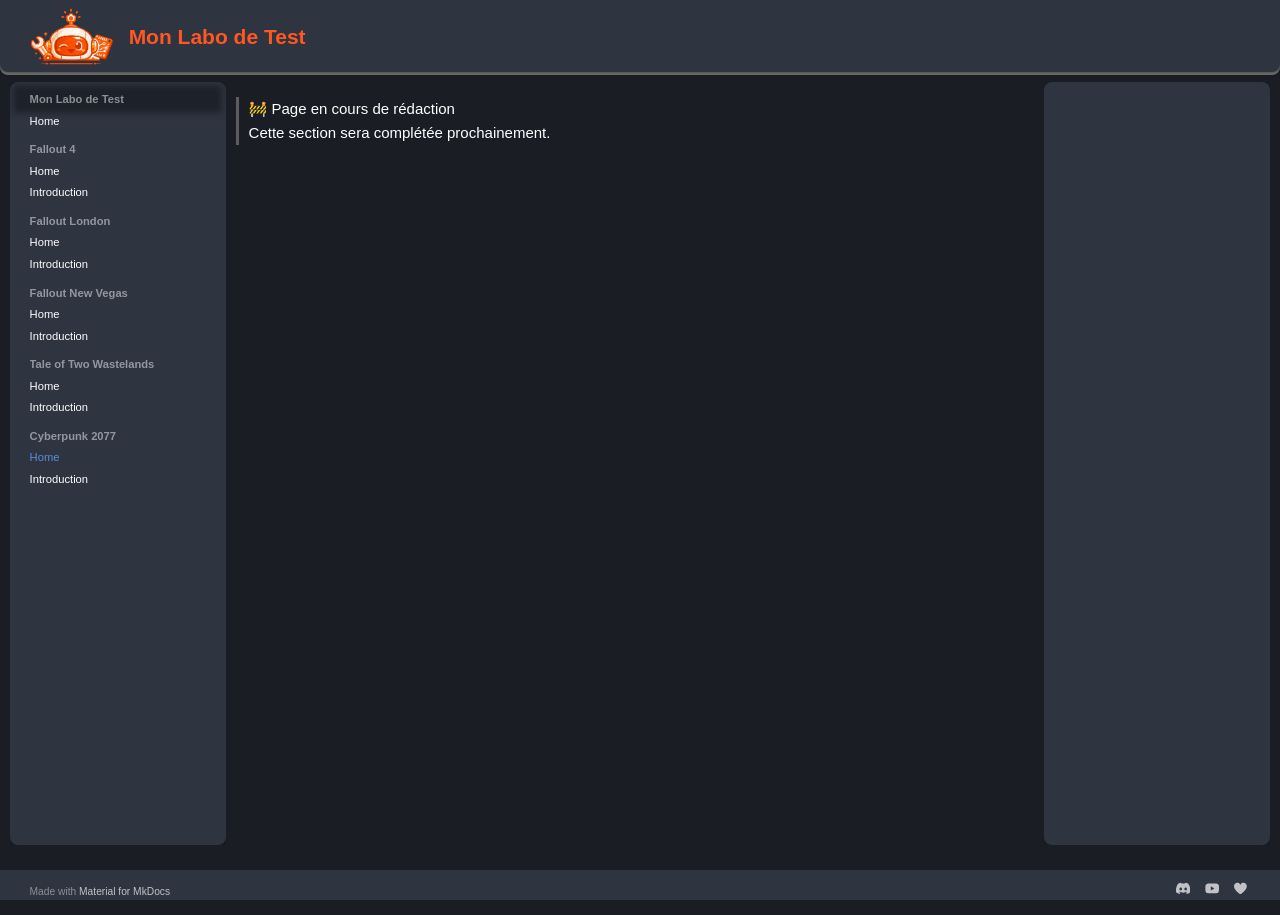
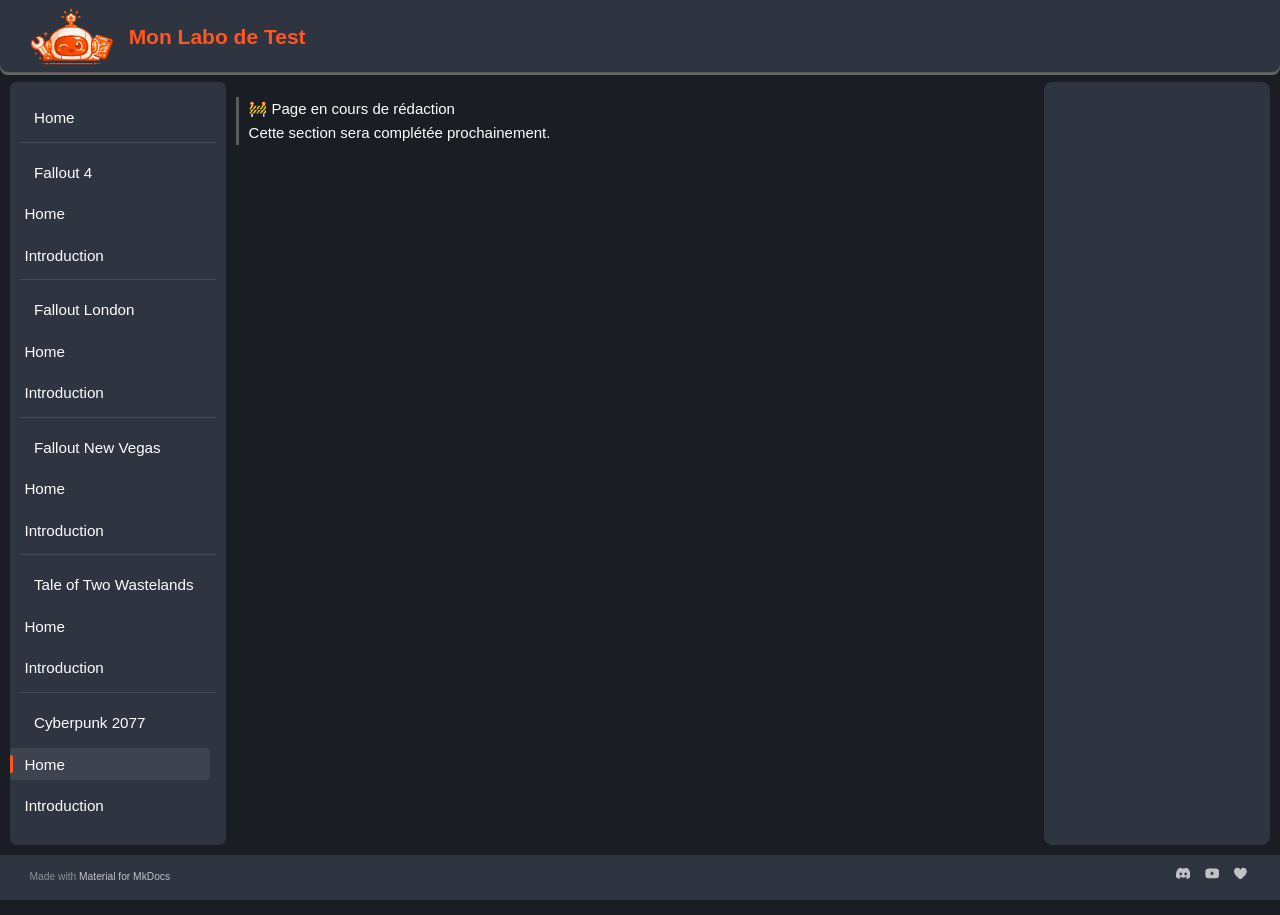
Before and after one commit to Lilevitchi/test-site, an MkDocs documentation site: the page built from docs/cyberpunk/index.md, in a window 1280 px wide. Built offline with MkDocs 1.6.1 and Material for MkDocs 9.7.7, drawn with Linux system fonts in a browser that asks for light colours.

Commit message:
Update extra.css

```diff
--- a/docs/stylesheets/extra.css
+++ b/docs/stylesheets/extra.css
@@ -20,7 +20,7 @@
 
   /* Layout Sizing */
   --header-height: 72px;
-  --footer-height: 30px;
+  --footer-height: 45px;
   --sidebar-width-primary: 216px;
   --sidebar-width-secondary: 226px;
   --sidebar-gap: 10px;
@@ -107,7 +107,6 @@
 body.is-hub .md-header,
 body.is-hub .header-progress,
 body.is-hub .md-sidebar,
-body.is-hub .md-footer,
 body.is-hub .md-tabs {
     opacity: 0 !important;
     pointer-events: none !important;
@@ -125,9 +124,8 @@
 }
 
 body.is-hub {
-    overflow: hidden !important;
-    height: 100vh;
-    background-color: #000 !important; /* Fond noir de sécurité */
+    background-color: #000 !important;
+  overflow: hidden !important;
 }
 
 /* Reset du container MkDocs pour prendre 100% de la place */
@@ -137,15 +135,21 @@
 }
 
 body.is-hub .md-main {
-    min-height: 100vh;
-    display: flex;
-    flex-direction: column;
+    min-height: auto !important;
+    height: auto !important;
+    display: block !important;
+  padding-top: 0 !important;
 }
 
 body.is-hub .md-main__inner {
   height: 100%;
     max-width: none !important;
     margin: 0 !important;
+}
+
+body.is-hub .md-footer {
+    background-color: #000000 !important;
+    border-top: none !important;
 }
 
 [data-md-color-scheme] {
@@ -341,7 +345,7 @@
 
 /* ============================================================
    SIDEBARS — FIXED
-   ============================================================ */
+   ============================================================*/
 
   .md-sidebar {
     position: fixed !important;
@@ -439,8 +443,9 @@
 
 /* ============================================================
    SIDEBAR GAUCHE
-   ============================================================
+   ============================================================*/
 
+  /* Supprime le titre du site dans la sidebar gauche */
 .md-sidebar--primary .md-nav__title {
   display: none !important;
 }
@@ -449,6 +454,7 @@
   padding-top: 0 !important;
 }
 
+/* Conteneur */
 .md-sidebar--primary {
   position: fixed !important;
   top: calc(var(--header-height) + 10px);
@@ -464,11 +470,13 @@
   overflow-y: auto;
 }
 
+/* Liste */
 .md-sidebar--primary .md-nav__list {
   padding: 0 !important;
   margin: 0 !important;
 }
 
+/* Liens */
 .md-sidebar--primary .md-nav__link {
   position: relative;
   display: flex;
@@ -485,15 +493,18 @@
   transition: background 0.18s ease;
 }
 
+/* Hover */
 .md-sidebar--primary .md-nav__link:hover {
   background: rgba(255, 255, 255, 0.06);
 }
 
+/* Page active */
 .md-sidebar--primary .md-nav__link--active {
   background: rgba(255, 255, 255, 0.08);
   font-weight: 500;
 }
 
+/* Barre verticale active */
 .md-sidebar--primary .md-nav__link--active::before {
   content: "";
   position: absolute;
@@ -504,10 +515,12 @@
   border-radius: 8px;
 }
 
+/* Supprimer les flèches Material */
 .md-sidebar--primary .md-nav__link::after {
   display: none !important;
 }
 
+/* Séparateurs */
 .md-sidebar--primary .md-nav__item--section > .md-nav__link {
   margin-top: 8px;
 }
@@ -516,11 +529,11 @@
   border-top: 1px solid rgba(255,255,255,0.12);
   margin-top: 8px;
   padding-top: 6px;
-}*/
+}
 
 /* ============================================================
    SIDEBAR DROITE
-   ============================================================ */
+   ============================================================
 
   .md-sidebar--secondary .md-nav__title,
   .md-sidebar--secondary label[for="__toc"] {
@@ -532,7 +545,6 @@
     margin: 0 !important;
   }
 
-/* --- CHAPITRES (H2) --- */
   .md-sidebar--secondary
   .md-nav__item:not(.nav-item-card-h3)
   > .md-nav__link {
@@ -552,7 +564,6 @@
     margin-top: 0;
   }
 
-/* ---SOUS-CHAPITRES (H3 – Custom cards) --- */
   .nav-item-card-h3 .md-nav__link {
     padding: 2px 10px 2px 30px !important;
     font-size: calc(var(--text-size-content) - 1.25px);
@@ -565,7 +576,6 @@
     animation: sidebarSubFade 180ms ease-out;
   }
 
-/* Point visuel discret */
   .nav-item-card-h3 .md-nav__link::before {
     content: "";
     position: absolute;
@@ -579,7 +589,6 @@
     opacity: 0.45;
   }
 
-/* --- INTERACTIONS --- */
   .md-sidebar--secondary .md-nav__link:hover {
     color: var(--accent) !important;
     opacity: 1;
@@ -600,8 +609,6 @@
     display: none !important;
   }
 
-
-/* --- ANIMATION --- */
   @keyframes sidebarSubFade {
     from {
       opacity: 0;
@@ -611,7 +618,7 @@
       opacity: 0.75;
       transform: translateX(0);
     }
-  }
+  }*/
 
 /* ============================================================
    FOOTER
@@ -726,13 +733,13 @@
 
 /* ============================================================
    HUB WRAPPER
-   ============================================================ */
+   ============================================================*/
 
 .hub-wrapper {
-    position: fixed;
+    position: relative;
     inset: 0;
-    width: 100vw;
-    height: 100vh;
+    width: 100%;
+    height: calc(100vh - var(--real-footer-height));
     display: flex;
     flex-direction: column;
     justify-content: center;
@@ -768,7 +775,7 @@
 
 /* ============================================================
    SPLIT LAYOUT
-   ============================================================ */
+   ============================================================*/
 
 .split-layout {
     display: flex;
@@ -779,7 +786,7 @@
 
 /* =========================
    PARTIE HAUTE
-   ========================= */
+   =========================*/
 
 .display-zone {
     flex: 2;
@@ -861,7 +868,7 @@
 
 /* =========================
    BOUTONS
-   ========================= */
+   =========================*/
 
 .hub-buttons-gap {
     display: flex;
@@ -918,7 +925,7 @@
 
 /* =========================
    PARTIE BASSE - GRID
-   ========================= */
+   =========================*/
 .selection-zone {
     flex: 1;
     display: flex;
@@ -1025,7 +1032,7 @@
 
 /* ============================================================
    Responsive
-   ============================================================ */
+   ============================================================*/
 @media (max-width: 768px) {
     .hub-bot { width: 350px; }
     .hub-buttons-gap { gap: 40px; }
```
